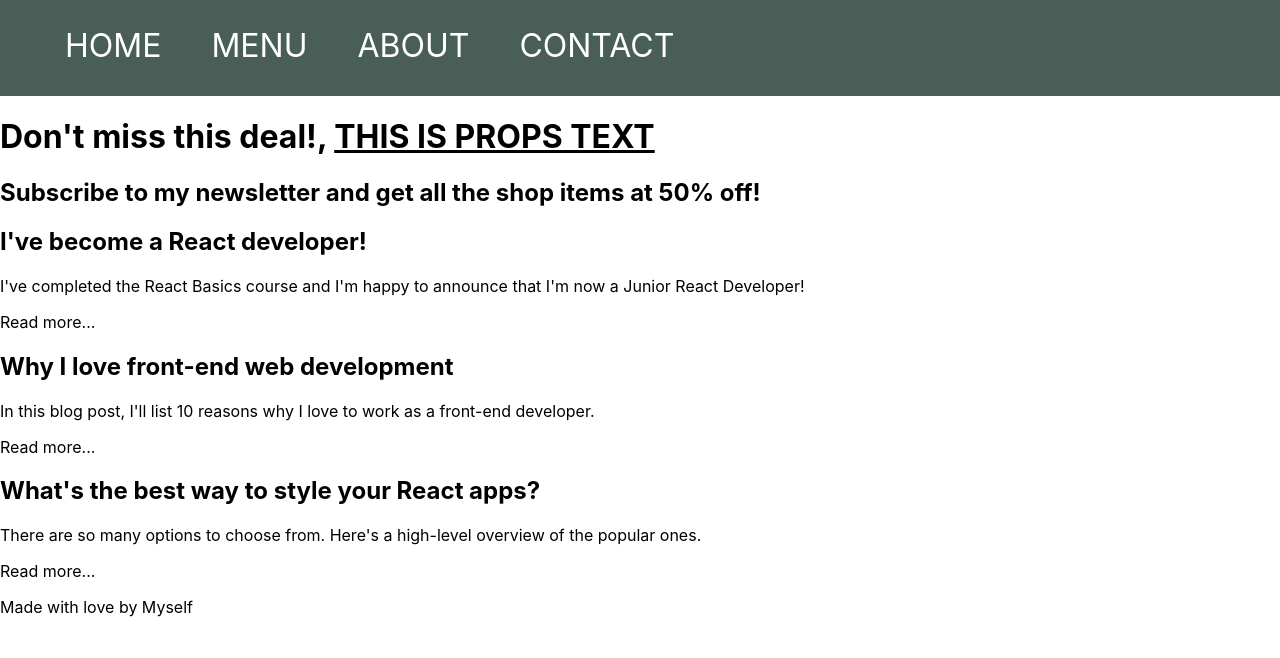
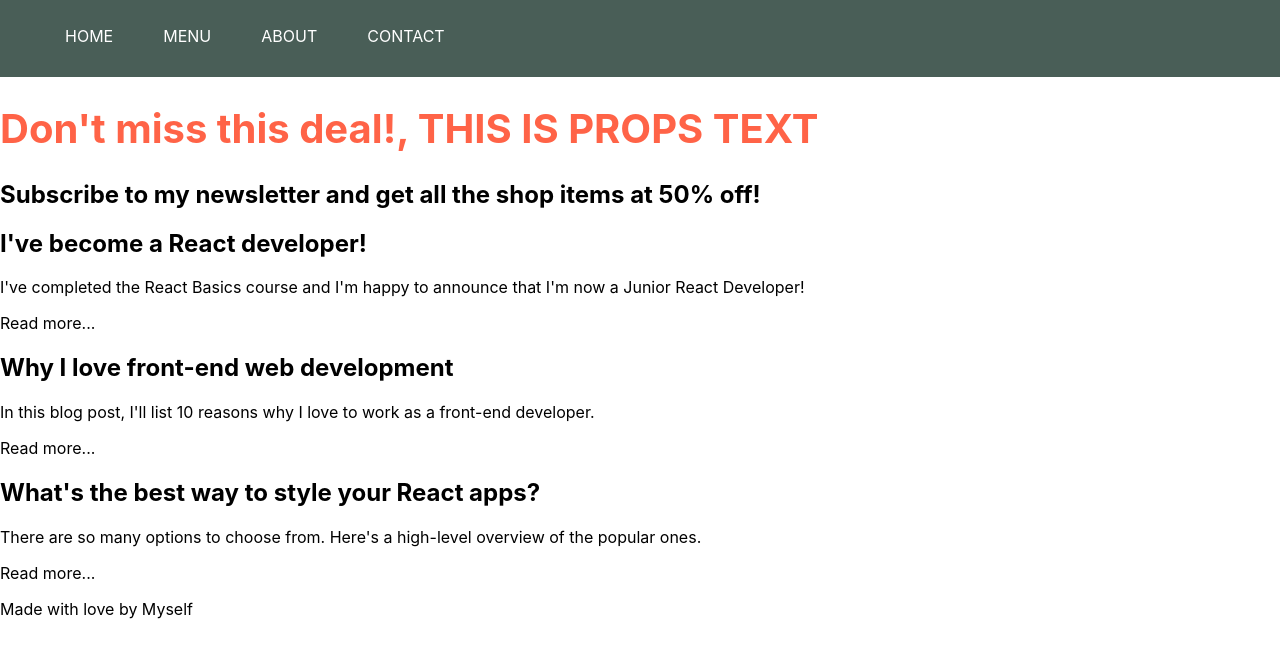
Before and after one commit to hassansagheer/mern, a React (Create React App) app in the folder reactapp/: page / in a window 1280 px wide. Shown: the top 658 px of the page. Built offline with nearby package versions, Linux system fonts and the light colour scheme.

Commit message:
arrow function setted

```diff
--- a/reactapp/src/App.js
+++ b/reactapp/src/App.js
@@ -8,7 +8,7 @@ import Intro2 from './Intro2';
 import Intro3 from './Intro3';
 import Footer from './Footer';
 
-function App() {
+const App = () => {
   return (
     <div>
       <Nav first="HOME" second="MENU" third="ABOUT" fourth="CONTACT"/>
--- a/reactapp/src/Footer.js
+++ b/reactapp/src/Footer.js
@@ -1,4 +1,4 @@
-function Footer() {
+const Footer = () => {
     return (
         <div className="copyright">
             <p>Made with love by Myself</p>
--- a/reactapp/src/Intro1.js
+++ b/reactapp/src/Intro1.js
@@ -1,4 +1,4 @@
-function Intro1() {
+const Intro1 = () => {
         return (
             <div className="blog-post-intro">
                 <h2>I've become a React developer!</h2>
--- a/reactapp/src/Intro2.js
+++ b/reactapp/src/Intro2.js
@@ -1,4 +1,4 @@
-function Intro2() {
+const Intro2 = () => {
     return (
         <div className="blog-post-intro">
             <h2>Why I love front-end web development</h2>
--- a/reactapp/src/Intro3.js
+++ b/reactapp/src/Intro3.js
@@ -1,4 +1,4 @@
-function Intro3() {
+const Intro3 = () => {
     return (
         <div className="blog-post-intro">
             <h2>What's the best way to style your React apps?</h2>
--- a/reactapp/src/Nav.js
+++ b/reactapp/src/Nav.js
@@ -1,4 +1,4 @@
-function Nav(props) {
+const Nav= (props) => {
     return (
         <nav className="main-nav">
             <ul>
--- a/reactapp/src/Promo.js
+++ b/reactapp/src/Promo.js
@@ -1,8 +1,12 @@
-function Promo(props) {
+const Promo = (props) =>{
+    const styles = {
+        color: "tomato",
+        fontSize: "40px"
+    }
     return (
         <div className="promo-section">
             <div>
-                <h1>Don't miss this deal!, <u>{props.text}</u></h1>
+                <h1 style={styles}>Don't miss this deal!, {props.text}</h1>
                 </div>
                 <div>
                 <h2>Subscribe to my newsletter and get all the shop items at 50% off!</h2>
--- a/reactapp/src/style.css
+++ b/reactapp/src/style.css
@@ -1,6 +1,6 @@
 nav ul{
     list-style: none;
-    text-align: center;
+    text-align: left;
   }
   nav li{
     display: inline-block;
@@ -19,7 +19,7 @@ nav ul{
     display: inline-block;
     padding: 10px;
     margin: 0 15px;
-    font-size: 2rem;
+    font-size: 1rem;
     text-align: center;
     text-decoration: none;
     color: #ffffff;
```
